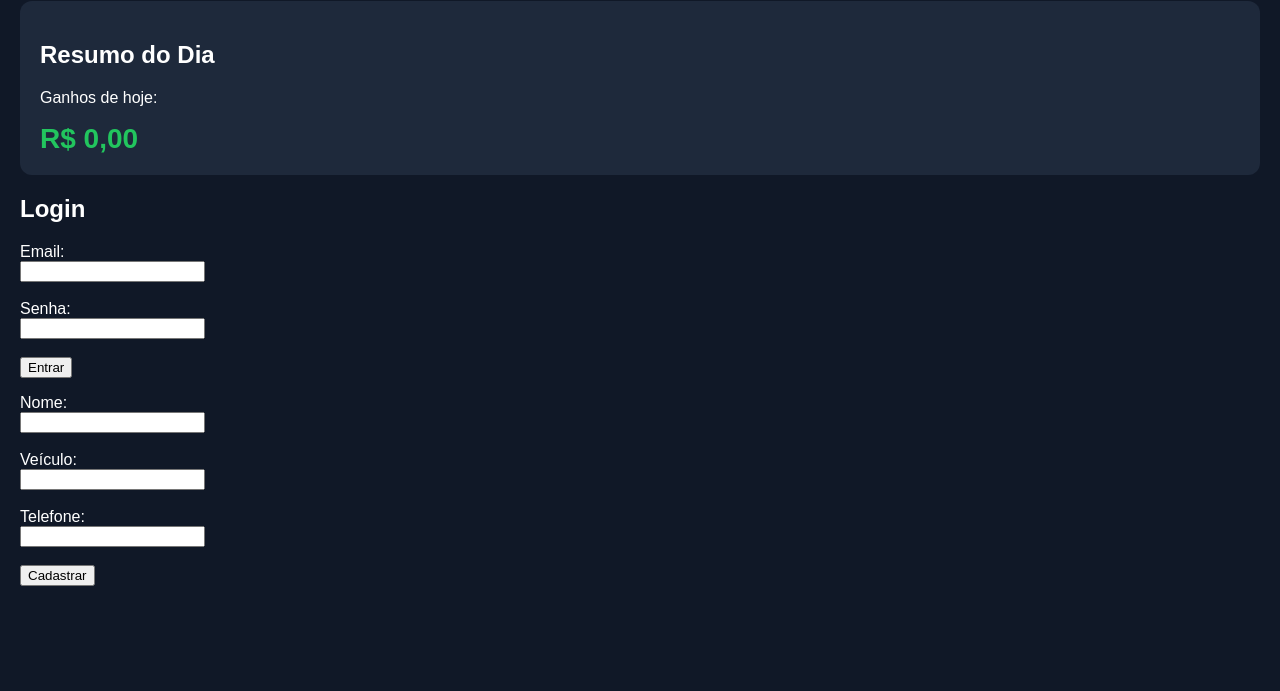
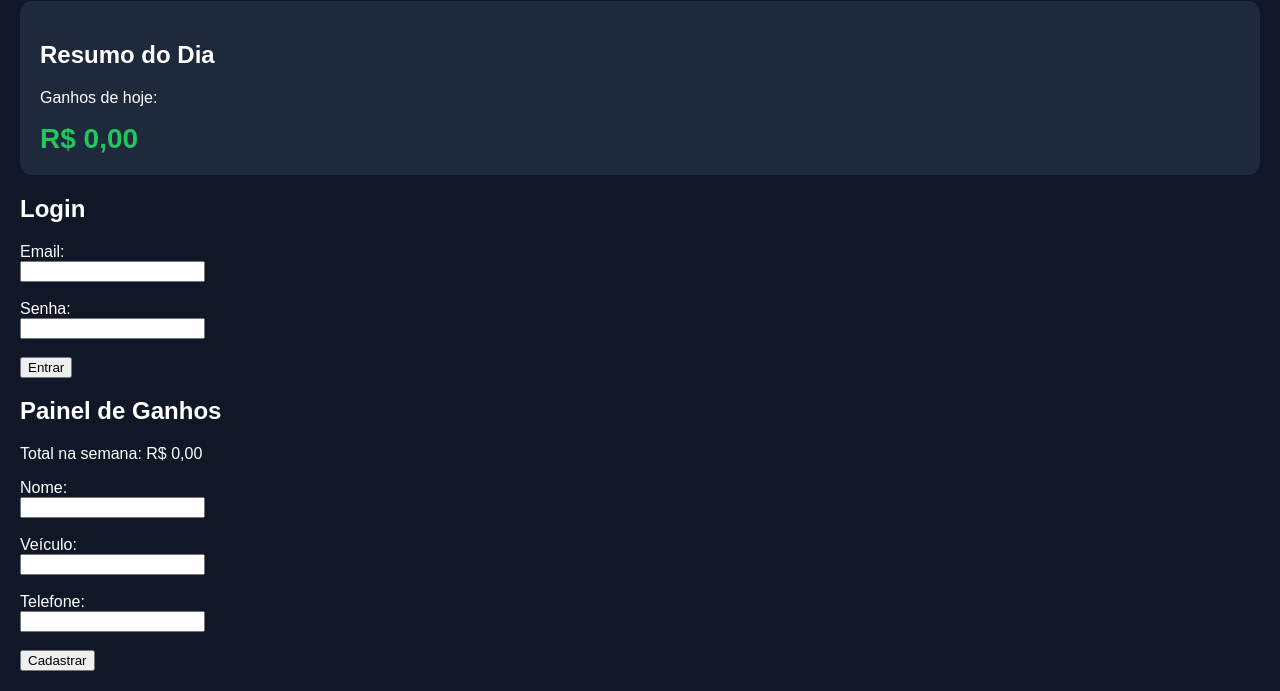
Before and after one commit to progresso2027sucesso-star/meu-corre, a plain HTML site: page Index.html in a window 1280 px wide. Shown: the part 118-809 px from the top of the page. Drawn offline with Linux system fonts and the light colour scheme.

Commit message:
Atualizar o Index.html

```diff
--- a/Index.html
+++ b/Index.html
@@ -52,17 +52,17 @@ DOCTYPE html>
     <button type="submit">Entrar</button>
   </form>
 </section>
+<section>
+  <h2>Painel de Ganhos</h2>
+  <p>Total na semana: R$ 0,00</p>
+</section>
 
-
-</body>
-  <label>Nome:</label><br>
+<label>Nome:</label><br>
   <input type="text" required><br><br>
   <label>Veículo:</label><br>
   <input type="text" required><br><br>
   <label>Telefone:</label><br>
   <input type="tel" required><br><br>
   <button type="submit">Cadastrar</button>
-</form>
-
-
+</body>
 </html>
```
